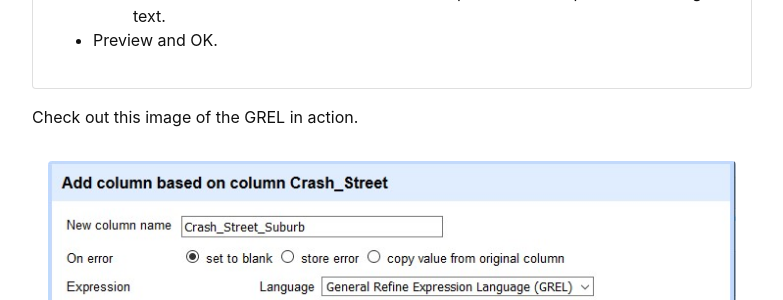
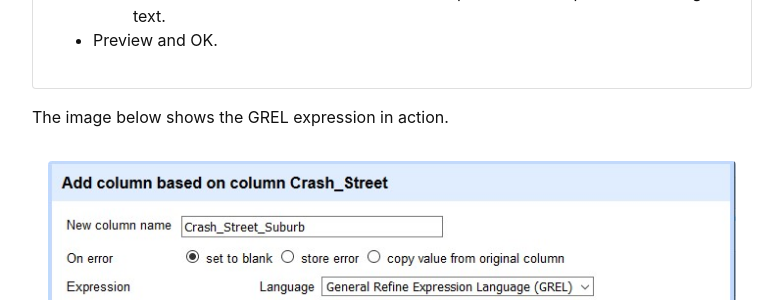
Before and after one commit to GULibrarySandbox/advanced-data-wrangle-old, a Jekyll site: the page built from content/3-lesson.md, in a window 1280 px wide and 900 px high, scrolled down 1813 px. Shown: the part 153-453 px from the top of the window, without its empty margins (248-1031 px from the left). Built offline with Jekyll 4.4.1, drawn with Linux system fonts in a browser that asks for light colours.

Commit message:
Update 3-lesson.md

```diff
--- a/content/3-lesson.md
+++ b/content/3-lesson.md
@@ -62,7 +62,7 @@ Let’s concatenate the values from `Crash_Street_Suburb`  and `Suburb`  columns
 - Preview and OK.{% endcapture %}
 {% include card.md header="Add a new column with values from two columns " text=text %}
 
-Check out this image of the GREL in action.
+The image below shows the GREL expression in action.
 
 {% include figure.html img="AdvGREL.jpg" alt="Advanced GREL" caption="Advanced GREL" width="100%" %}
 
```
